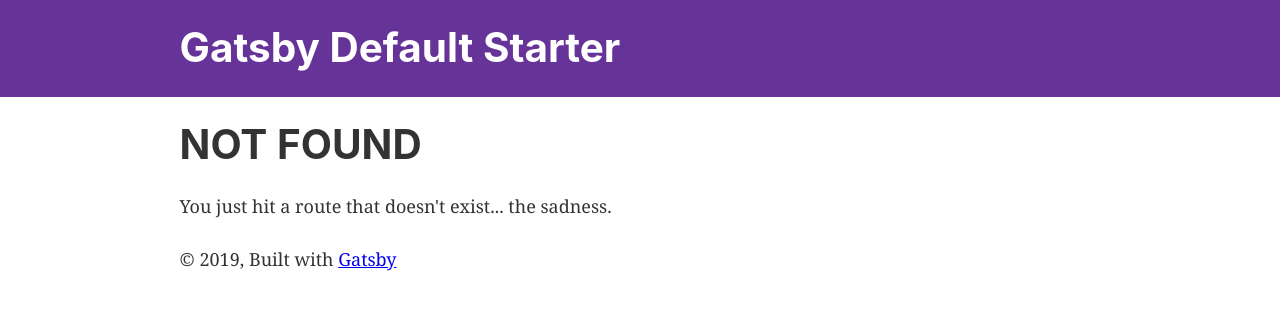
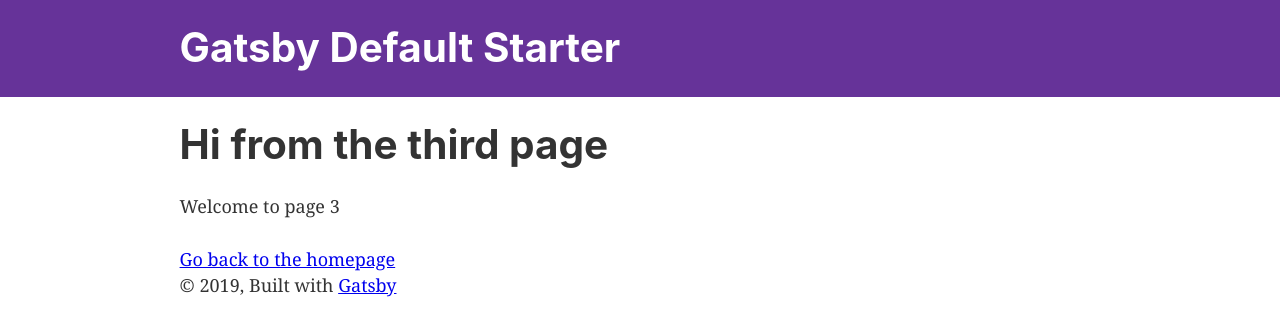
Before and after one commit to ryandejaegher/gatsby-site, a Gatsby site: page /page-3 in a window 1280 px wide. Before the commit this address had no page. Built offline with nearby package versions, Linux system fonts and the light colour scheme; Gatsby itself is replaced by a stand-in of ours.

Commit message:
Initial commit

```diff
--- a/package.json
+++ b/package.json
@@ -6,6 +6,7 @@
   "author": "Kyle Mathews <mathews.kyle@gmail.com>",
   "dependencies": {
     "gatsby": "^2.1.31",
+    "gatsby-cli": "^2.4.17",
     "gatsby-image": "^2.0.33",
     "gatsby-plugin-manifest": "^2.0.24",
     "gatsby-plugin-offline": "^2.0.25",
--- a/src/pages/index.js
+++ b/src/pages/index.js
@@ -15,6 +15,7 @@
       <Image />
     </div>
     <Link to="/page-2/">Go to page 2</Link>
+    <Link to="/page-3/">Go to page 3</Link>
   </Layout>
 )
 
--- /dev/null
+++ b/src/pages/page-3.js
@@ -0,0 +1,16 @@
+import React from "react"
+import { Link } from "gatsby"
+
+import Layout from "../components/layout"
+import SEO from "../components/seo"
+
+const ThirdPage = () => (
+  <Layout>
+    <SEO title="Page three" />
+    <h1>Hi from the third page</h1>
+    <p>Welcome to page 3</p>
+    <Link to="/">Go back to the homepage</Link>
+  </Layout>
+)
+
+export default ThirdPage
```
Also changed, not shown: 1 other file.
